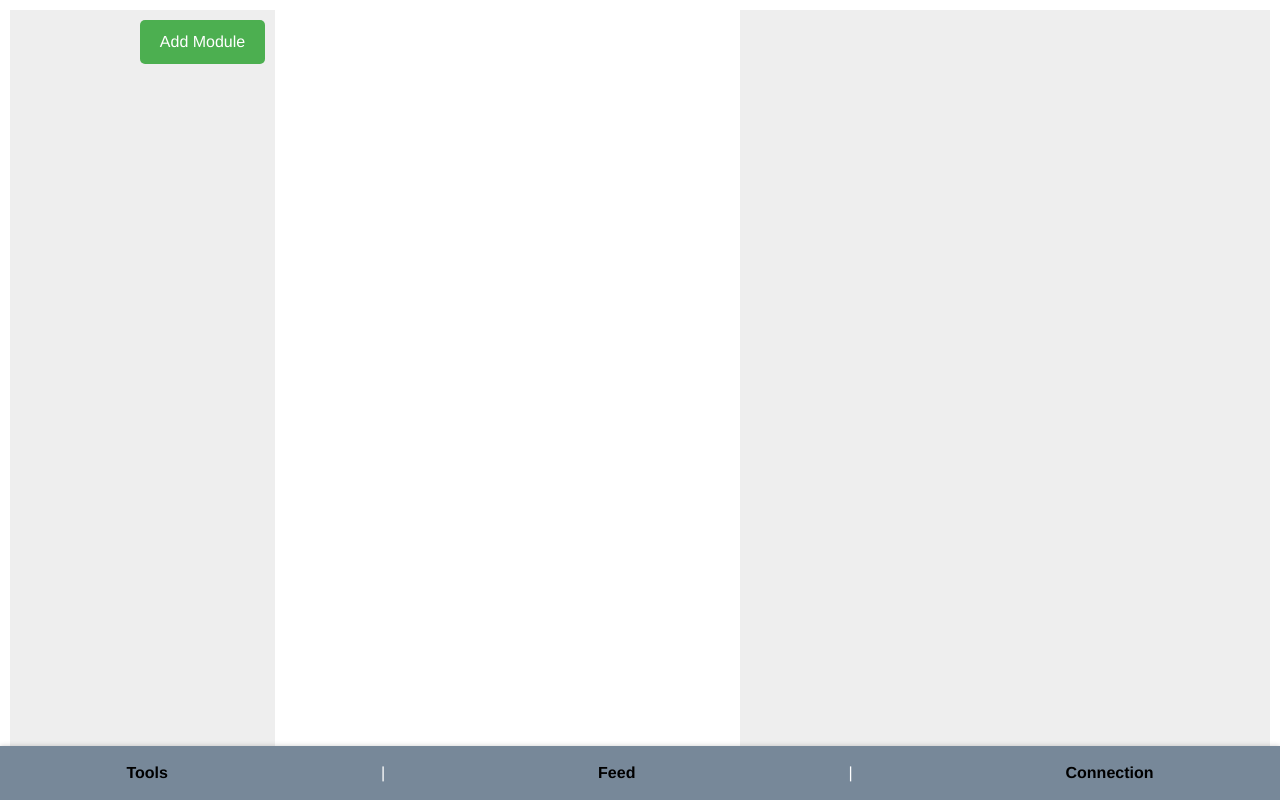
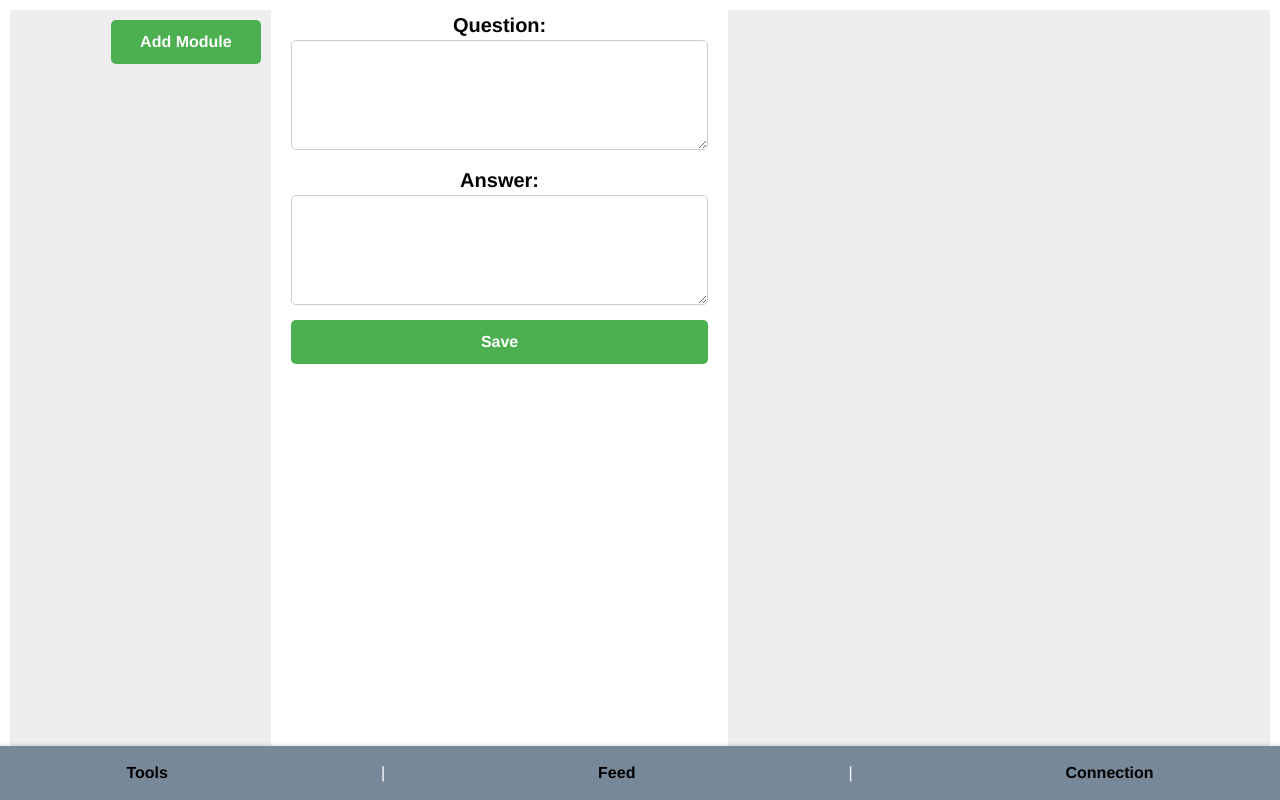
Before and after one commit to bhathiknk/socialmedia-webapp, a Vue app: page /ShortNote in a window 1280 px wide. Built offline with nearby package versions, Linux system fonts and the light colour scheme; what @ckeditor/ckeditor5-vue would draw is missing.

Commit message:
quection and answer fetch to frontend

```diff
--- a/src/components/ShortNote/ShortNote.vue
+++ b/src/components/ShortNote/ShortNote.vue
@@ -2,33 +2,57 @@
   <div class="resourceLibrary">
     <!-- First container -->
     <div class="container1">
-      <button class="addModuleButton" @click="redirectToAddShortNote">Add Module</button> <!-- Button added here -->
-      <div v-for="(name, index) in moduleNames" :key="index" class="card">
-        <p class="moduleName">{{ name }}</p>
+      <div class="container-content">
+        <button class="addModuleButton" @click="redirectToAddShortNote">Add Module</button> <!-- Button added here -->
+        <div v-for="(name, index) in moduleNames" :key="index" class="card" @click="selectModule(index)" :class="{ 'selected': selectedIndex === index }">
+          <p class="moduleName">{{ name }}</p>
+        </div>
       </div>
     </div>
 
     <!-- Second container -->
     <div class="container2">
-      <!-- Content for container 2 -->
+      <!-- Bio Textarea -->
+      <div class="form-group">
+        <label for="text1">Question:</label>
+        <textarea id="Question" v-model="Question" class="form-control" rows="4"></textarea>
+      </div>
+
+      <!-- Bio Textarea -->
+      <div class="form-group">
+        <label for="text2">Answer:</label>
+        <textarea id="Answer" v-model="Answer" class="form-control" rows="4"></textarea>
+      </div>
+
+      <!-- Save Changes Button -->
+      <button @click="saveQuection" class="btn btn-primary">Save</button>
     </div>
 
     <!-- Third container -->
     <div class="container3">
-      <!-- Content for container 3 -->
+      <div v-for="(record, index) in moduleRecords" :key="index" class="record">
+        <p class="questionName">{{ index + 1 }}. {{ record.moduleQuestion }}</p>
+        <p class="answer">★ {{ record.moduleAnswer }}</p>
+      </div>
     </div>
+
+
   </div>
 </template>
 
-
-
 <script>
 import axios from 'axios';
+import Swal from "sweetalert2";
+
 
 export default {
   data() {
     return {
-      moduleNames: []
+      moduleNames: [],
+      selectedIndex: null, // Added variable to store the index of the selected module
+      Question: '',
+      Answer: '',
+      moduleRecords: [] // Added variable to store module records
     };
   },
   mounted() {
@@ -63,7 +87,98 @@ export default {
     },
     redirectToAddShortNote() {
       this.$router.push('/AddShortNote'); // Redirect to AddShortNote route
-    }
+    },
+    selectModule(index) {
+      this.selectedIndex = index; // Set the selected index
+      this.fetchModuleRecords(); // Fetch module records when module is selected
+    },
+    async fetchModuleRecords() {
+      try {
+        const token = localStorage.getItem("token");
+        if (!token || this.selectedIndex === null) {
+          console.error("Token not found in localStorage or module not selected");
+          return;
+        }
+
+        const moduleId = this.selectedIndex + 1; // Adjusted to send the module ID (index + 1)
+
+        const response = await axios.get(
+            `http://localhost:8080/module-questions/${moduleId}`,
+            {
+              headers: {
+                Authorization: token,
+              },
+            }
+        );
+
+        if (response.status === 200) {
+          this.moduleRecords = response.data || [];
+        } else {
+          console.error("Failed to fetch module records:", response.status, response.data);
+        }
+      } catch (error) {
+        console.error("Error fetching module records:", error);
+      }
+    },
+    async saveQuection() {
+      try {
+        const token = localStorage.getItem("token");
+        if (!token) {
+          console.error("Token not found in localStorage");
+          return;
+        }
+
+        if (this.selectedIndex === null) {
+          this.showErrorMessage();
+          return;
+        }
+
+        const data = {
+          moduleId: this.selectedIndex + 1, // Adjusted to send the module ID (index + 1)
+          moduleQuestion: this.Question,
+          moduleAnswer: this.Answer
+        };
+
+        const response = await axios.post(
+            "http://localhost:8080/module-question",
+            data,
+            {
+              headers: {
+                Authorization: token,
+              },
+            }
+        );
+
+        if (response.status === 201) {
+          this.showsavequectionSuccessMessage()
+          // Clear input fields after successful save
+          this.Question = '';
+          this.Answer = '';
+          this.selectedIndex = null; // Reset selected index
+        } else {
+          console.error("Failed to save module question:", response.status, response.data);
+        }
+      } catch (error) {
+        console.error("Error saving module question:", error);
+      }
+    },
+
+    showsavequectionSuccessMessage() {
+      // Show success message using SweetAlert
+      Swal.fire({
+        icon: 'success',
+        title: 'Success!',
+        text: 'Login successful',
+      });
+    },
+    showErrorMessage() {
+      // Show error message using SweetAlert
+      Swal.fire({
+        icon: 'error',
+        title: 'Error!',
+        text: 'Incorrect Password.Please Try Again.',
+      });
+    },
   }
 };
 </script>
@@ -88,8 +203,12 @@ export default {
   margin: 10px; /* Add margin between containers */
   background-color: #eeeeee;
   position: relative; /* Position relative for button positioning */
+  overflow-y: auto; /* Add scrollbar if content exceeds */
 }
-
+.container1 .container-content {
+  max-height: 300px; /* Set a maximum height for Container 1 */
+  overflow-y: auto; /* Add scrollbar if content exceeds */
+}
 .addModuleButton {
   position: absolute; /* Position the button absolutely within the container */
   top: 10px; /* Adjust top position */
@@ -104,28 +223,73 @@ export default {
   font-size: 16px;
   cursor: pointer;
   border-radius: 5px;
+  width: 150px;
+}
+
+.container1 .card.selected {
+  background-color: #4CAF50; /* Change background color for selected module */
+
 }
 
 .container2 {
   flex: 0.8;
   display: flex;
-  justify-content: center;
-  align-items: center;
+  flex-direction: column; /* Display items vertically */
   color: white;
   font-size: 2em;
   margin: 10px; /* Add margin between containers */
   background-color: #ffffff;
 }
 
+.form-group {
+  margin-bottom: 15px;
+}
+
+/* Additional styling for the form controls */
+label {
+  display: block;
+  font-weight: bold;
+  color: #030202;
+  font-size: 20px;
+}
+
+textarea {
+  width: 100%;
+
+  border: 1px solid #ccc;
+  border-radius: 5px;
+  outline: none;
+}
+
+button {
+  width: 100%;
+  padding: 10px;
+  border: none;
+  border-radius: 5px;
+  cursor: pointer;
+  font-weight: bold;
+  background-color: #4CAF50; /* Change background color for selected module */
+
+}
+
+/* Optional: Style the Save Changes button on hover */
+button:hover {
+  background-color: #143f17;
+}
 .container3 {
   flex: 1;
   display: flex;
-  justify-content: center;
-  align-items: center;
+
   color: white;
   font-size: 2em;
   margin: 10px; /* Add margin between containers */
   background-color: #eeeeee;
+  flex-direction: column; /* Display items vertically */
+  justify-content: flex-start;
+  align-items: flex-start;
+  padding: 10px;
+  overflow-y: auto; /* Add scrollbar if content exceeds */
+
 }
 
 .card {
@@ -141,4 +305,19 @@ export default {
 .moduleName {
   font-size: 0.5em; /* Adjust font size */
 }
+
+.record {
+  margin-bottom: 20px;
+}
+
+.questionName {
+  font-weight: bold;
+  color: black;
+  font-size: 20px;
+}
+
+.answer {
+  color: black;
+  font-size: 15px;
+}
 </style>
```
